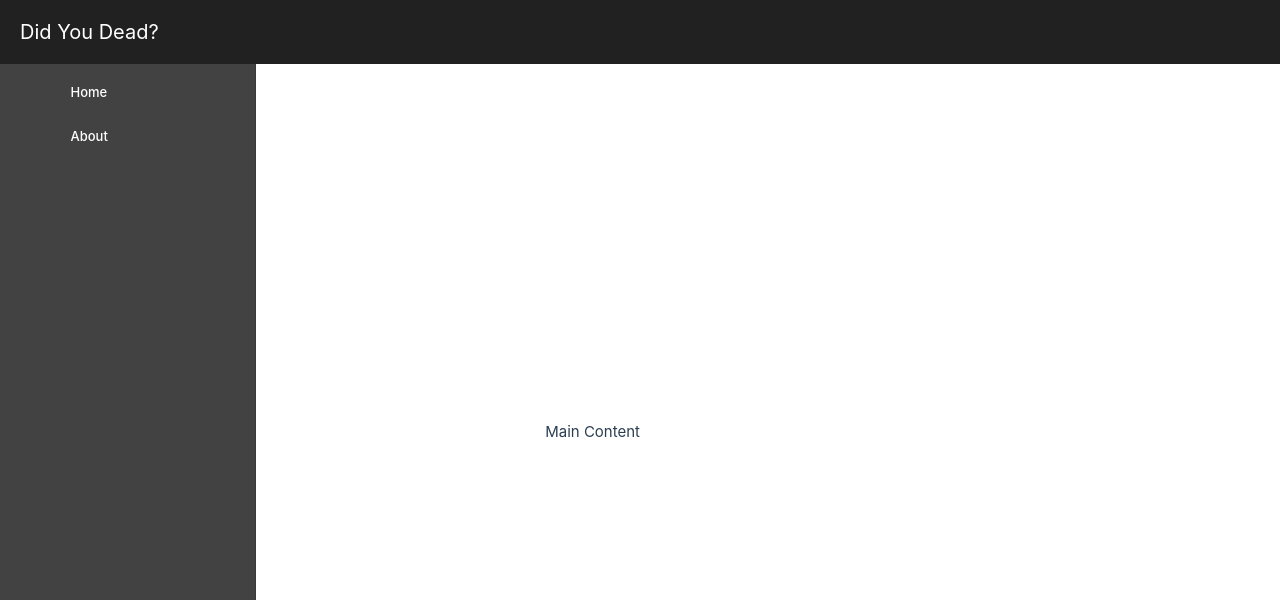
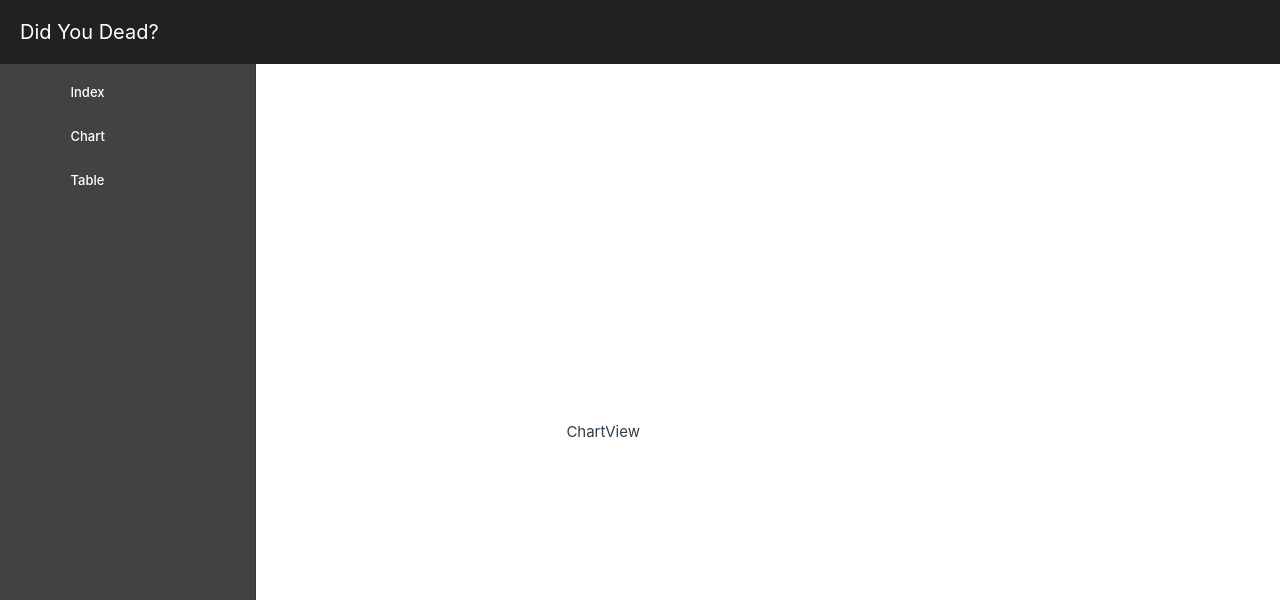
Before and after one commit to waterisblue/DidYouDead, a Vue app in the folder fronted/dydfront/: page /chart in a window 1280 px wide. Shown: the top 600 px of the page. Built offline with nearby package versions, Linux system fonts and the light colour scheme.

Commit message:
增加了router用于匹配功能

```diff
--- a/fronted/dydfront/src/App.vue
+++ b/fronted/dydfront/src/App.vue
@@ -5,8 +5,9 @@
           density="compact"
           nav
         >
-          <v-list-item prepend-icon="mdi-view-dashboard" title="Home" value="home"></v-list-item>
-          <v-list-item prepend-icon="mdi-forum" title="About" value="about"></v-list-item>
+          <v-list-item prepend-icon="mdi-view-dashboard" title="Index" value="index" @click="checkUrl('/')"></v-list-item>
+          <v-list-item prepend-icon="mdi-forum" title="Chart" value="chart" @click="checkUrl('/chart')"></v-list-item>
+          <v-list-item prepend-icon="mdi-forum" title="Table" value="table" @click="checkUrl('/table')"></v-list-item>
         </v-list>
     </v-navigation-drawer>
 
@@ -19,13 +20,20 @@
     </v-app-bar>
 
     <v-main class="d-flex align-center justify-center" style="min-height: 300px;">
-      Main Content
+      <RouterView />
     </v-main>
   </v-layout>
 </template>
 <script setup>
   import {ref} from 'vue'
+  import { RouterView } from 'vue-router';
+  import router from './router';
 
   const order = ref(-1)
 
+  // 用于vue-router
+  function checkUrl(path){
+    router.push(path)
+  }
+
 </script>
--- a/fronted/dydfront/src/router/index.js
+++ b/fronted/dydfront/src/router/index.js
@@ -1,21 +1,26 @@
 import { createRouter, createWebHistory } from 'vue-router'
+import IndexView  from '@/views/IndexView.vue'
+import ChartView  from '@/views/ChartView.vue'
+import TableView  from '@/views/TableView.vue'
 
 const router = createRouter({
   history: createWebHistory(import.meta.env.BASE_URL),
   routes: [
-    // {
-    //   path: '/',
-    //   name: 'home',
-    //   component: HomeView
-    // },
-    // {
-    //   path: '/about',
-    //   name: 'about',
-    //   // route level code-splitting
-    //   // this generates a separate chunk (About.[hash].js) for this route
-    //   // which is lazy-loaded when the route is visited.
-    //   component: () => import('../views/AboutView.vue')
-    // }
+    {
+      path: '/',
+      name: 'index',
+      component: IndexView
+    },
+    {
+      path: '/chart',
+      name: 'chart',
+      component: ChartView
+    },
+    {
+      path: '/table',
+      name: 'table',
+      component: TableView
+    },
   ]
 })
 
--- /dev/null
+++ b/fronted/dydfront/src/views/ChartView.vue
@@ -0,0 +1,5 @@
+<template>
+    <div>
+        ChartView
+    </div>
+</template>
--- /dev/null
+++ b/fronted/dydfront/src/views/IndexView.vue
@@ -0,0 +1,5 @@
+<template>
+    <div>
+        Index View
+    </div>
+</template>
--- /dev/null
+++ b/fronted/dydfront/src/views/TableView.vue
@@ -0,0 +1,5 @@
+<template>
+    <div>
+        Table View
+    </div>
+</template>
```
